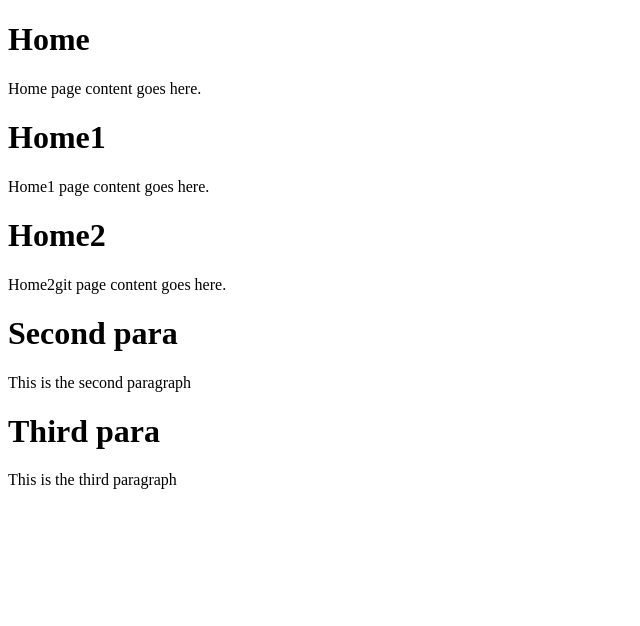
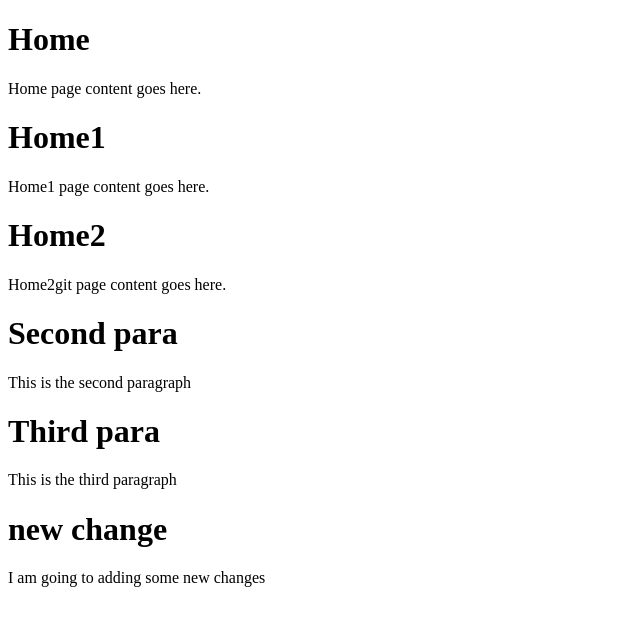
Before and after one commit to RuwanthiLakshika/lab_session, a plain HTML site: page index.html in a window 1280 px wide. Shown: the whole page, without its empty margins (0-640 px from the left). Drawn offline with Linux system fonts and the light colour scheme.

Commit message:
adding feature_two changes

```diff
--- a/index.html
+++ b/index.html
@@ -16,5 +16,8 @@
     <p>This is the second paragraph</p>
     <h1>Third para</h1>
     <p>This is the third paragraph</p>
+
+    <h1>new change</h1>
+    <p>I am going to adding some new changes</p>
 </body>
 </html>
```
